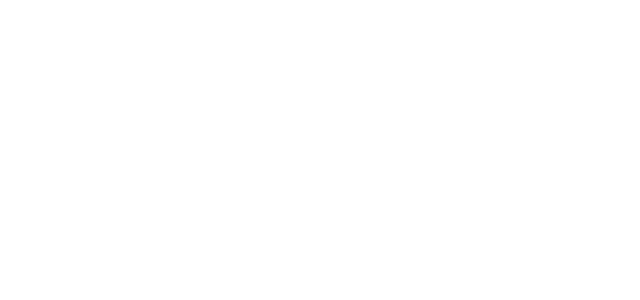
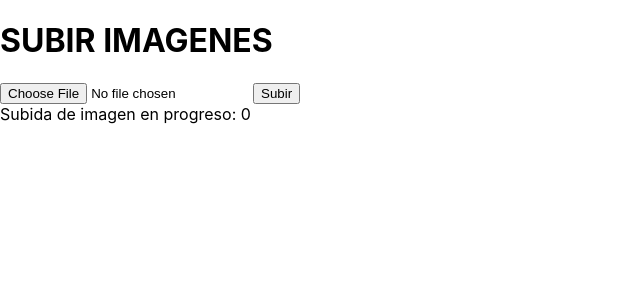
Before and after one commit to tahayk3/Muebles2024DRFReact, a React (Create React App) app in the folder frontend/: page /uploadform in a window 1280 px wide. Before the commit this address had no page. Shown: the top 300 px of the page, without its empty margins (0-640 px from the left). Built offline with nearby package versions, Linux system fonts and the light colour scheme.

Commit message:
agregando componente para subir imagenes a firebase

```diff
--- a/frontend/src/App.js
+++ b/frontend/src/App.js
@@ -2,6 +2,7 @@
 import Home from './components/Home';
 import FurnitureList from './components/FurnitureList';
 import Login from './components/Login';
+import UploadForm from './components/UploadForm';
 
 function App() {
   return (
@@ -10,6 +11,7 @@
         <Route path="/" element={<Home />} />
         <Route path="/furniture" element={<FurnitureList />} />
         <Route path="/login" element={<Login />} />
+        <Route path="/uploadform" element={<UploadForm />} />
       </Routes>
     </Router>
   );
--- a/frontend/src/components/UploadForm.jsx
+++ b/frontend/src/components/UploadForm.jsx
@@ -0,0 +1,51 @@
+import React, {useState} from "react";
+import {ref, uploadBytesResumable, getDownloadURL} from 'firebase/storage';
+import {storage} from '../firebase';
+
+
+const UploadForm = () =>{
+    const [file, setFile] = useState(null);
+    const [progress, setProgress] = useState(0);
+    const [fileUrl, setFileUrl] = useState('');
+
+    const handleFileChange = (e) =>{
+        setFile(e.target.files[0]);
+    };
+
+    const handleUpload = () =>{
+        if(!file) return;
+        const storeRef = ref(storage, `uploads/${file.name}`);
+        const uploadTask = uploadBytesResumable(storeRef, file);
+
+        uploadTask.on(
+            "state_changed",
+            (snapshot) => {
+              const progress = Math.round(
+                (snapshot.bytesTransferred / snapshot.totalBytes) * 100
+              );
+              setProgress(progress);
+            },
+            (error) => {
+              console.error("Error uploading file:", error);
+            },
+            () => {
+              getDownloadURL(uploadTask.snapshot.ref).then((downloadURL) => {
+                setFileUrl(downloadURL);
+                console.log("File available at", downloadURL);
+              });
+            }
+          );
+    }
+
+    return(
+        <>
+            <h1>SUBIR IMAGENES</h1>
+            <input type="file" onChange={handleFileChange} />
+            <button onClick={handleUpload}>Subir</button>
+            <div>Subida de imagen en progreso: {progress}</div>
+            {fileUrl && <div>File URL: <a href={fileUrl} >{fileUrl}</a></div>}
+        </>
+    );
+}
+
+export default UploadForm;
```
Also changed, not shown: frontend/src/firebase.js (renamed from frontend/firebase.js).
